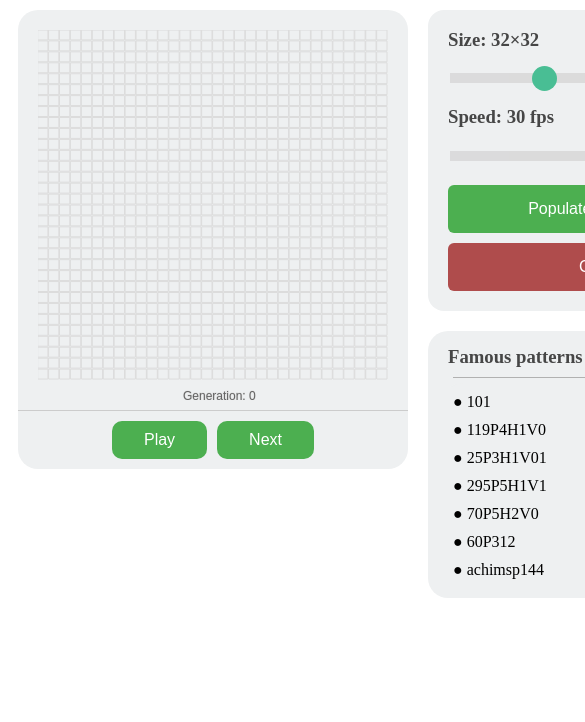
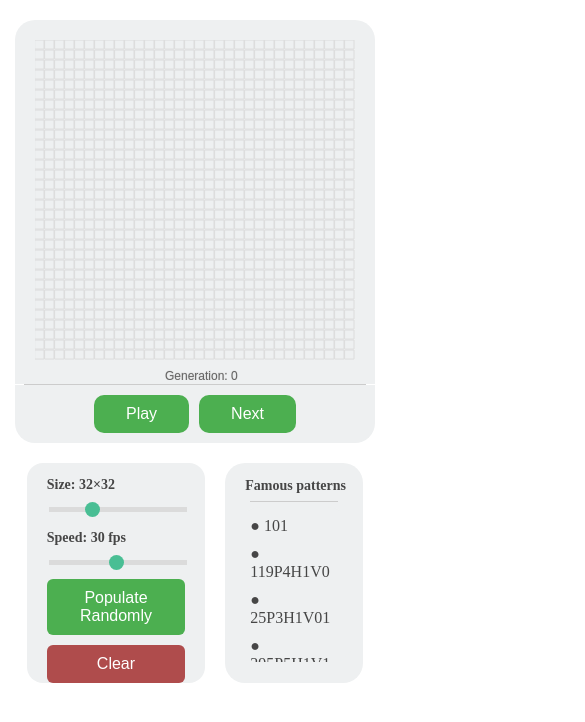
Before and after one commit to erraydin/Game-of-Life, a React (Create React App) app: page / in a window 390 px wide. Shown: the top 722 px of the page, 585 px wide, since content can reach past the window. Built offline with nearby package versions, Linux system fonts and the light colour scheme.

Commit message:
tablet styling

```diff
--- a/src/components/Controls/Controls.module.css
+++ b/src/components/Controls/Controls.module.css
@@ -24,3 +24,10 @@
     display: inline-block;
     font-size: 16px;
 }
+
+@media(max-width: 768px) {
+    .row {
+        width: 95%;
+        padding: 10px 20px;
+    }
+}
--- a/src/components/Main/Main.module.css
+++ b/src/components/Main/Main.module.css
@@ -5,6 +5,12 @@
 }
 
 .column {
+    display: flex;
+    flex-direction: column;
+    margin-right: 20px;
+}
+
+.patternsPreferences {
     display: flex;
     flex-direction: column;
     margin-right: 20px;
@@ -20,8 +26,8 @@
     border-top-right-radius: 20px;
     background-color: #eef0f1;
     padding: 20px 20px 0 20px;
-    width: 350px;
-    height: 380px;
+    width: 570px;
+    height: 600px;
     touch-action: none;
 }
 
@@ -30,3 +36,33 @@
     border-bottom: 1px solid rgb(204, 204, 204);
     margin: 0;
 }
+
+@media(max-width: 768px) {
+    .mainContainer {
+        width: 100%;
+        margin-top: 20px;
+        flex-direction: column;
+        align-items: center;
+        margin-left: 0;
+    }
+    .column {
+        width: 90%;
+        align-items: center;
+        margin-right: 0;
+    }
+    .canvas {
+        width: 95%;
+        height: auto;
+    }
+    .hr {
+        width: 90%;
+        padding: 0 20px;
+    }
+    .patternsPreferences {
+        width: 90%;
+        flex-direction: row;
+        margin-right: 0;
+        justify-content: space-between;
+        height: 240px;
+    }
+}
--- a/src/components/Main/Main.tsx
+++ b/src/components/Main/Main.tsx
@@ -60,7 +60,7 @@ const Main = () => {
                 <hr className={classes.hr} />
                 <Controls myP5={myP5} playing={playing} setPlaying={setPlaying} />
             </div>
-            <div className={classes.column}>
+            <div className={classes.patternsPreferences}>
 
                 <Preferences myP5={myP5} size={size} setSize={setSize} setPlaying={setPlaying} />
                 <Patterns />
--- a/src/components/Patterns/Patterns.module.css
+++ b/src/components/Patterns/Patterns.module.css
@@ -28,7 +28,7 @@
 }
 
 .patternItem {
-    color: black;
+    color: rgb(70, 70, 70);
     border-radius: 5px;
     padding: 5px;
     text-decoration: none;
@@ -43,16 +43,25 @@
 
 hr {
     border: none;
-    border-bottom: 1px solid rgb(177, 177, 177);
+    border-bottom: 1px solid rgb(204, 204, 204);
     margin: 0 15px;
 }
 
 a:visited {
-    color: black;
+    color: rgb(70, 70, 70);
 }
 
 .selected {
     background-color: rgb(207, 207, 207);
+}
+
+@media(max-width: 768px) {
+    .patterns {
+        flex-grow: 1.3;
+    }
+    .container {
+        height: 150px;
+    }
 }
 
 /* width */
--- a/src/components/Preferences/Preferences.module.css
+++ b/src/components/Preferences/Preferences.module.css
@@ -101,3 +101,36 @@ h3 {
     cursor: pointer;
     /* Cursor on hover */
 }
+
+@media(max-width: 768px) {
+    h3 {
+        font-size: 14px;
+        margin-bottom: 5px;
+    }
+    .column {
+        margin-top: 20px;
+        flex-grow: 1;
+        width: fit-content;
+        margin-right: 20px;
+    }
+    .clearButton {
+        margin-top: 5px;
+        padding: 10px 32px;
+    }
+    .populateButton {
+        margin-top: 10px;
+        padding: 10px 32px;
+        margin-bottom: 5px;
+    }
+    .slider {
+        height: 5px;
+    }
+    .slider::-webkit-slider-thumb {
+        width: 15px;
+        height: 15px;
+    }
+    .slider::-moz-range-thumb {
+        width: 15px;
+        height: 15px;
+    }
+}
```
